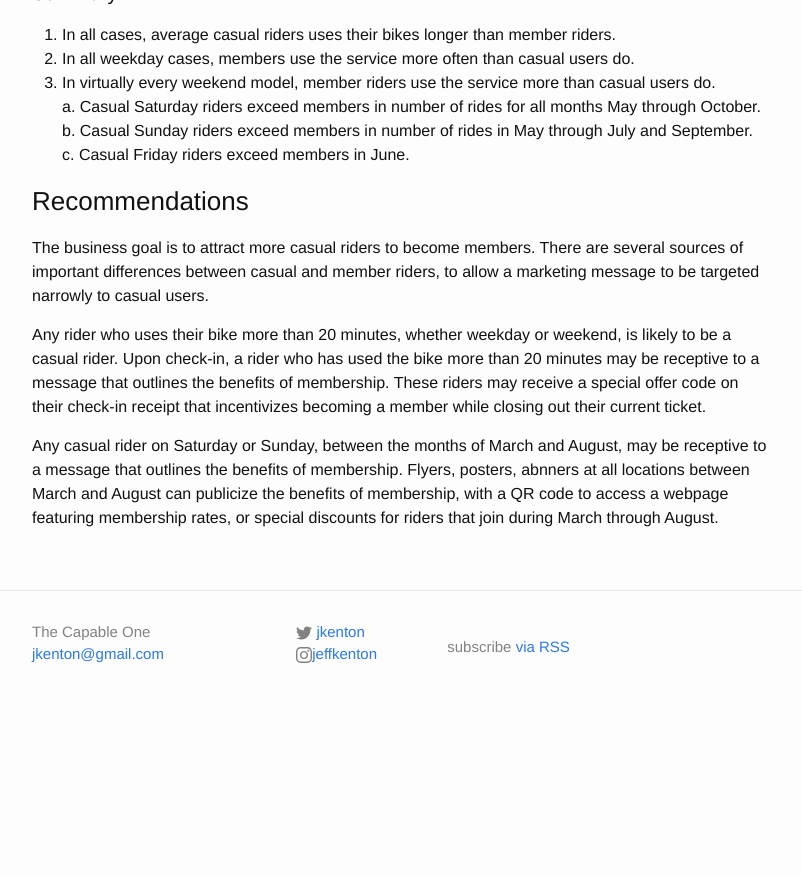
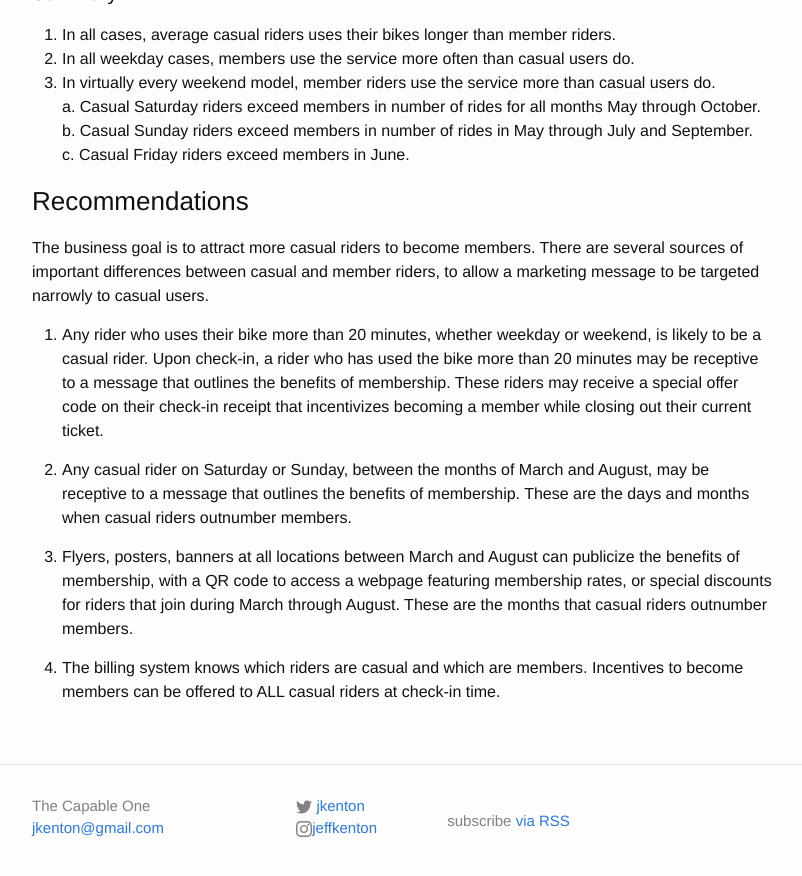
Before and after one commit to jkenton/CapableOne, a Jekyll site: the page built from cyclistic-case.md, in a window 1280 px wide and 900 px high, scrolled down 4743 px. Shown: the top 876 px of the window, without its empty margins (238-1040 px from the left). Built offline with Jekyll 4.4.1, drawn with Linux system fonts in a browser that asks for light colours; before the commit the page ends 5469 px from its top, so only the background shows below that.

Commit message:
recommendations

```diff
--- a/cyclistic-case.md
+++ b/cyclistic-case.md
@@ -100,6 +100,10 @@ Weekend casual rides continue to be longer than weekend member rides. The member
 
 The business goal is to attract more casual riders to become members. There are several sources of important differences between casual and member riders, to allow a marketing message to be targeted narrowly to casual users.
 
-Any rider who uses their bike more than 20 minutes, whether weekday or weekend, is likely to be a casual rider. Upon check-in, a rider who has used the bike more than 20 minutes may be receptive to a message that outlines the benefits of membership. These riders may receive a special offer code on their check-in receipt that incentivizes becoming a member while closing out their current ticket.
+1. Any rider who uses their bike more than 20 minutes, whether weekday or weekend, is likely to be a casual rider. Upon check-in, a rider who has used the bike more than 20 minutes may be receptive to a message that outlines the benefits of membership. These riders may receive a special offer code on their check-in receipt that incentivizes becoming a member while closing out their current ticket.
 
-Any casual rider on Saturday or Sunday, between the months of March and August, may be receptive to a message that outlines the benefits of membership. Flyers, posters, abnners at all locations between March and August can publicize the benefits of membership, with a QR code to access a webpage featuring membership rates, or special discounts for riders that join during March through August.
+2. Any casual rider on Saturday or Sunday, between the months of March and August, may be receptive to a message that outlines the benefits of membership. These are the days and months when casual riders outnumber members.
+
+3. Flyers, posters, banners at all locations between March and August can publicize the benefits of membership, with a QR code to access a webpage featuring membership rates, or special discounts for riders that join during March through August. These are the months that casual riders outnumber members.
+
+4. The billing system knows which riders are casual and which are members.  Incentives to become members can be offered to ALL casual riders at check-in time.
```
Also changed, not shown: other parts of cyclistic-case.md (+1 -1 lines).
